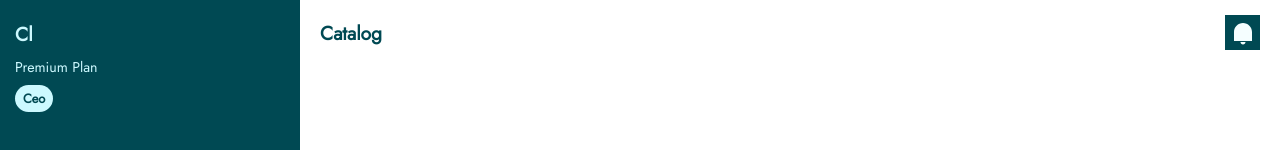
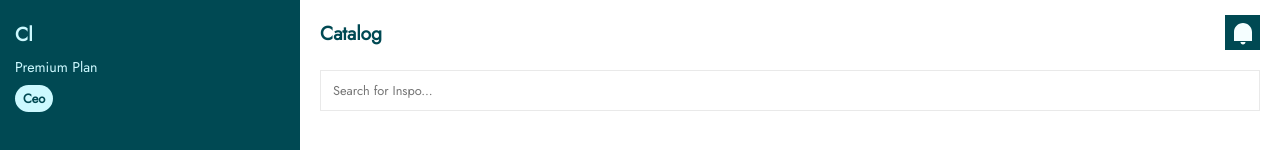
Before and after one commit to cloortt/web.cloortt.com, a Vue app: page /catalog in a window 1280 px wide. Shown: the top 150 px of the page. Built offline with nearby package versions, Linux system fonts and the light colour scheme.

Commit message:
Modified CatalogView (Added SearchRecordInput Component)

```diff
--- a/src/views/CatalogView.vue
+++ b/src/views/CatalogView.vue
@@ -1,5 +1,6 @@
 <script setup>
+    import SearchRecordInput from '@/components/SearchRecordInput.vue';
 </script>
 <template>
-
+        <SearchRecordInput searchValue="" placeholder="Search for Inspo..."/>
 </template>
```
